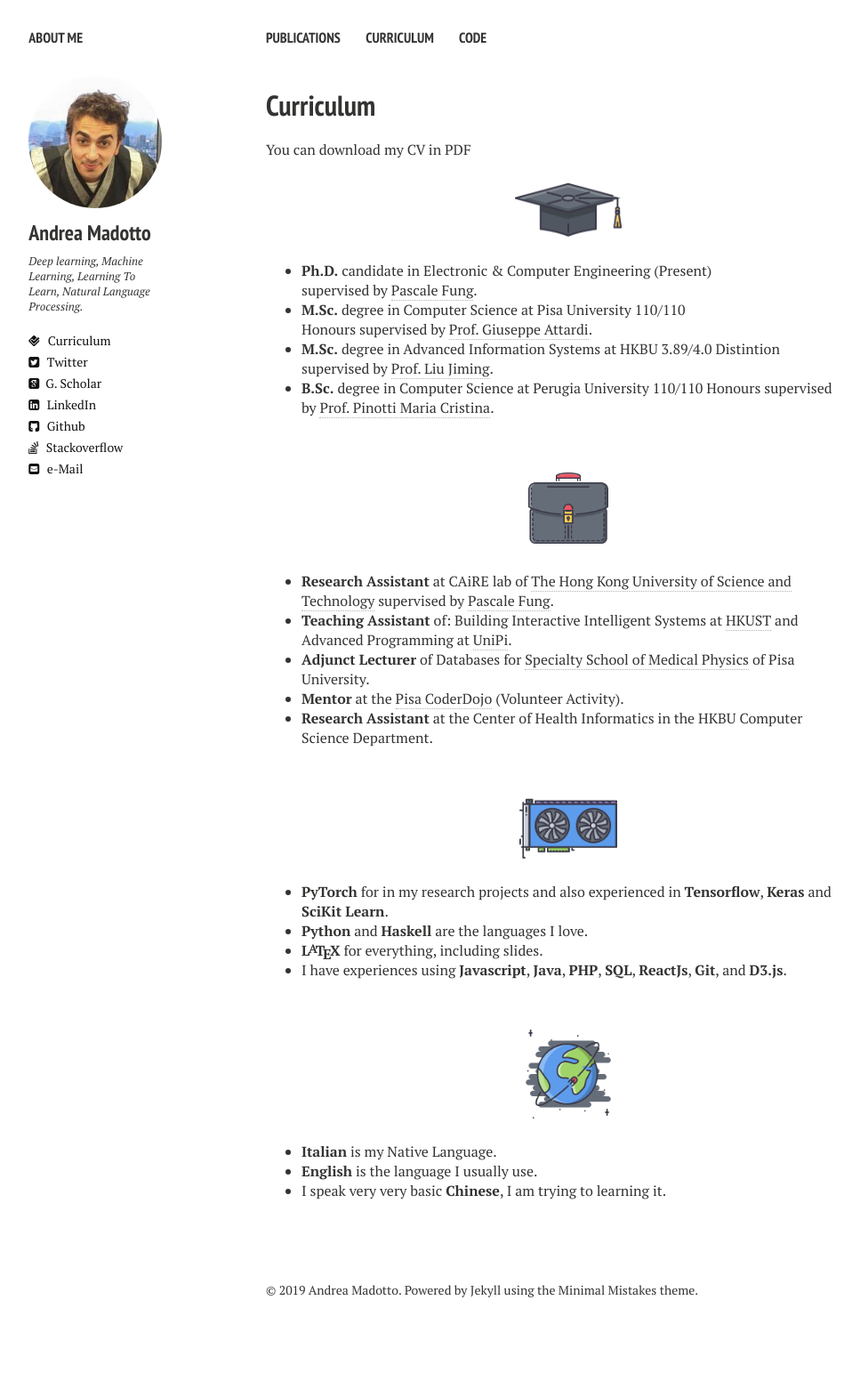
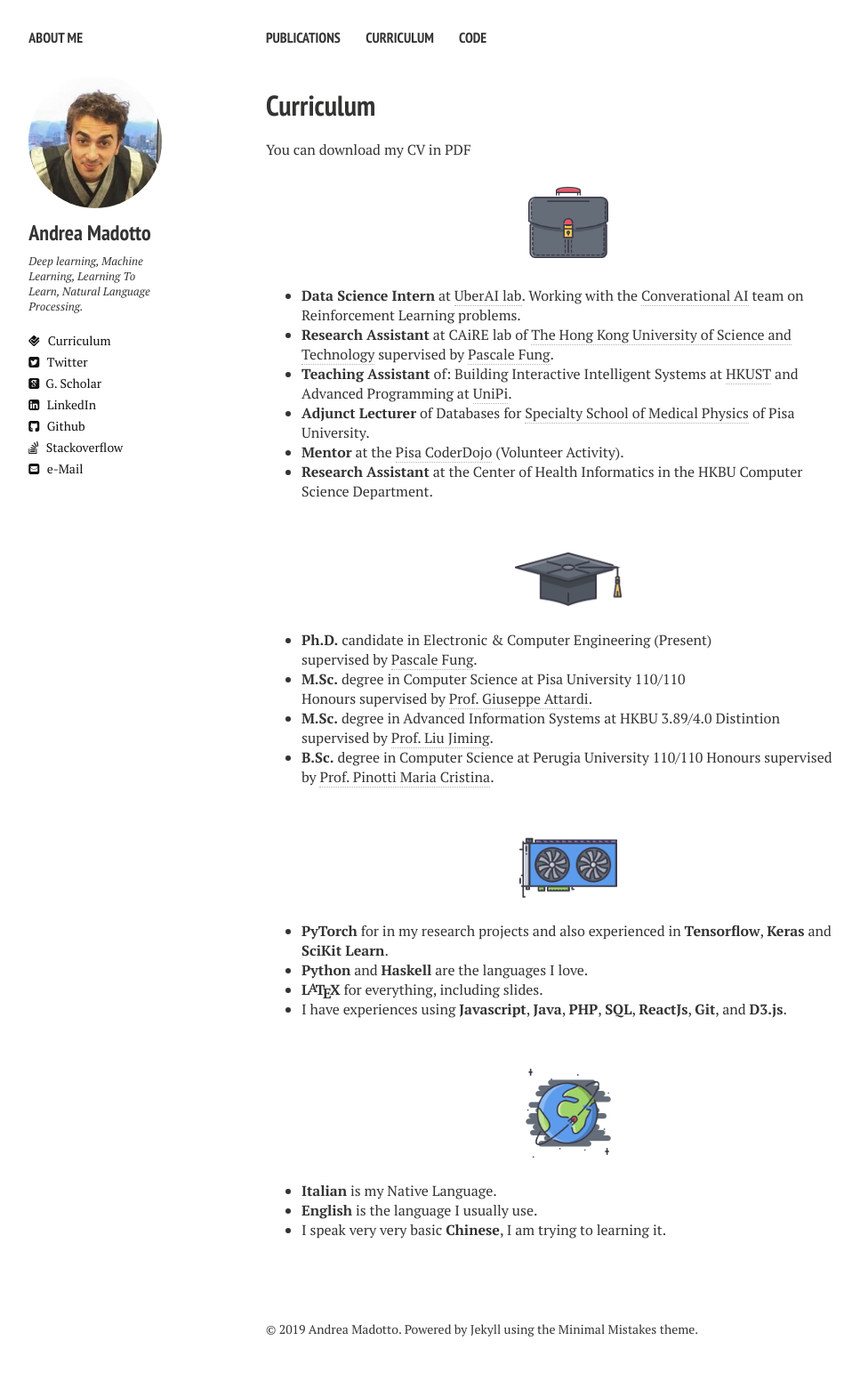
Before and after one commit to andreamad8/OLDWEBSITE, a Jekyll site: the page built from cv.md, in a window 1280 px wide. Shown: the whole page at 89% size, without its empty margins (21-988 px from the left). Built offline with Jekyll 4.4.1, drawn with Linux system fonts in a browser that asks for light colours; nearby versions of some CDN libraries; before the commit the page ends 1508 px from its top, so only the background shows below that.

Commit message:
some updated

```diff
--- a/_layouts/cv.html
+++ b/_layouts/cv.html
@@ -67,6 +67,15 @@
     <div class="article-wrap">
 
     <ul>
+        <p align="center"><img src="{{ site.url }}/images/CV/006-suitcase-1.png" alt="Working Experience" width="90" height="90"></p>
+        <li align="left"> <strong>Data Science Intern</strong> at <a href="https://www.uber.com/us/en/uberai/" target="_blank"> UberAI lab</a>. Working with the <a href="https://eng.uber.com/tag/conversational-ai/" target="_blank"> Converational AI</a> team on Reinforcement Learning problems.</li>
+        <li align="left"> <strong>Research Assistant</strong> at CAiRE lab of <a href="http://www.ust.hk/" target="_blank">The Hong Kong University of Science and Technology</a> supervised by <a href="https://en.wikipedia.org/wiki/Pascale_Fung" target="_blank">Pascale Fung</a>.</li>
+        <li align="left"> <strong>Teaching Assistant</strong> of: Building Interactive Intelligent Systems at <a href="http://www.ust.hk/" target="_blank">HKUST</a> and Advanced Programming at <a href="http://didawiki.di.unipi.it/doku.php/magistraleinformatica/pa/start" target="_blank">UniPi</a>.</li>
+        <li align="left"> <strong>Adjunct Lecturer</strong> of Databases for <a href="http://fisicamedica.df.unipi.it/" target="_blank">Specialty School of Medical Physics</a> of Pisa University.</li>
+        <li align="left"> <strong>Mentor</strong> at the <a href="https://pisa.coderdojo.it/" target="_blank">Pisa CoderDojo</a> (Volunteer Activity).</li>
+        <li align="left"class="bottom-three"> <strong>Research Assistant</strong> at the Center of Health Informatics in the HKBU Computer Science Department.</li>
+    </ul>
+    <ul>
         <p align="center" ><img src="{{ site.url }}/images/CV/008-education.png" alt="Education" width="120" height="120"></p>
         <li align="left"><strong>Ph.D.</strong> candidate in Electronic & Computer Engineering (Present) </br> supervised by <a href="https://en.wikipedia.org/wiki/Pascale_Fung" target="_blank">Pascale Fung</a>.</li>
         <li align="left"><strong>M.Sc.</strong> degree in Computer Science at Pisa University 110/110 </br> Honours supervised by <a href="http://pages.di.unipi.it/attardi/" target="_blank">Prof. Giuseppe Attardi</a>.</li>
@@ -74,14 +83,14 @@
         <li align="left" class="bottom-three"><strong>B.Sc.</strong> degree in Computer Science at Perugia University 110/110 Honours supervised by <a href="https://www.unipg.it/personale/cristina.pinotti" target="_blank">Prof. Pinotti Maria Cristina</a>.</li>
     </ul>
 
-    <ul>
+    <!-- <ul>
         <p align="center"><img src="{{ site.url }}/images/CV/006-suitcase-1.png" alt="Working Experience" width="90" height="90"></p>
         <li align="left"> <strong>Research Assistant</strong> at CAiRE lab of <a href="http://www.ust.hk/" target="_blank">The Hong Kong University of Science and Technology</a> supervised by <a href="https://en.wikipedia.org/wiki/Pascale_Fung" target="_blank">Pascale Fung</a>.</li>
         <li align="left"> <strong>Teaching Assistant</strong> of: Building Interactive Intelligent Systems at <a href="http://www.ust.hk/" target="_blank">HKUST</a> and Advanced Programming at <a href="http://didawiki.di.unipi.it/doku.php/magistraleinformatica/pa/start" target="_blank">UniPi</a>.</li>
         <li align="left"> <strong>Adjunct Lecturer</strong> of Databases for <a href="http://fisicamedica.df.unipi.it/" target="_blank">Specialty School of Medical Physics</a> of Pisa University.</li>
         <li align="left"> <strong>Mentor</strong> at the <a href="https://pisa.coderdojo.it/" target="_blank">Pisa CoderDojo</a> (Volunteer Activity).</li>
         <li align="left"class="bottom-three"> <strong>Research Assistant</strong> at the Center of Health Informatics in the HKBU Computer Science Department.</li>
-    </ul>
+    </ul> -->
 
     <ul>
     <p align="center"><img src="{{ site.url }}/images/CV/003-computer-2.png" alt="Computer Skills" width="110" height="110"></p>
```
Also changed, not shown: 1 other file.
